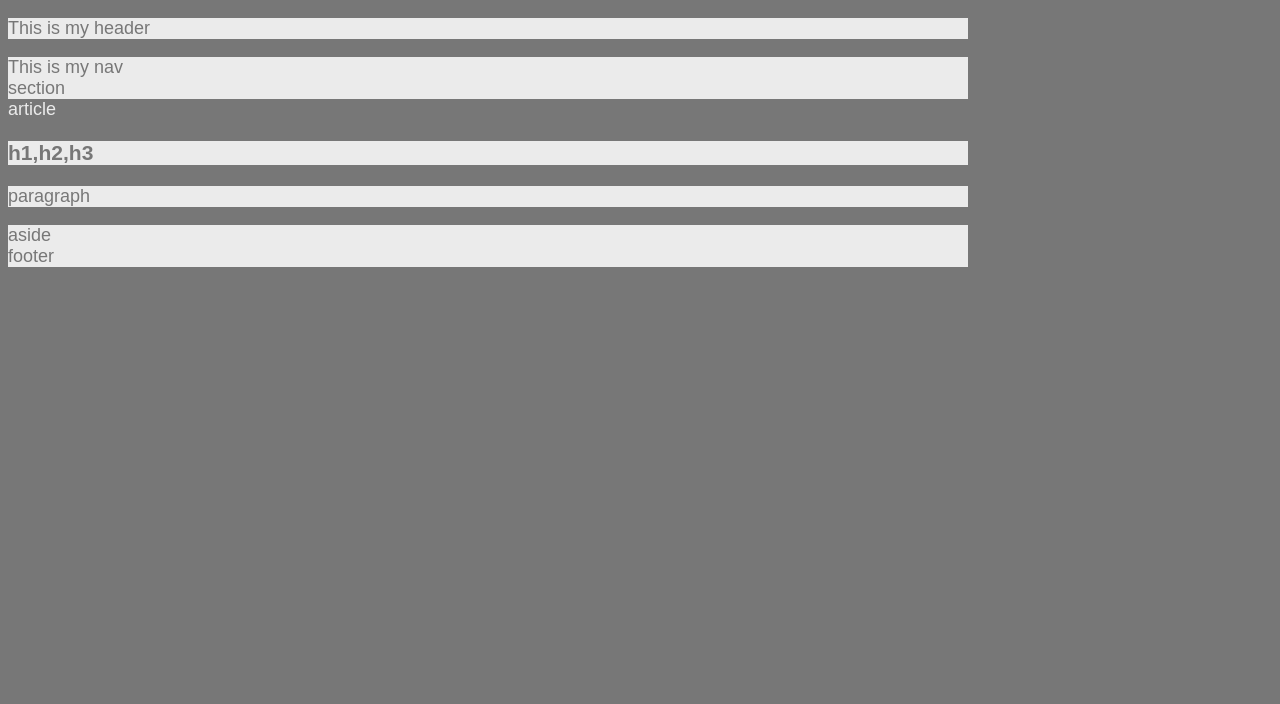
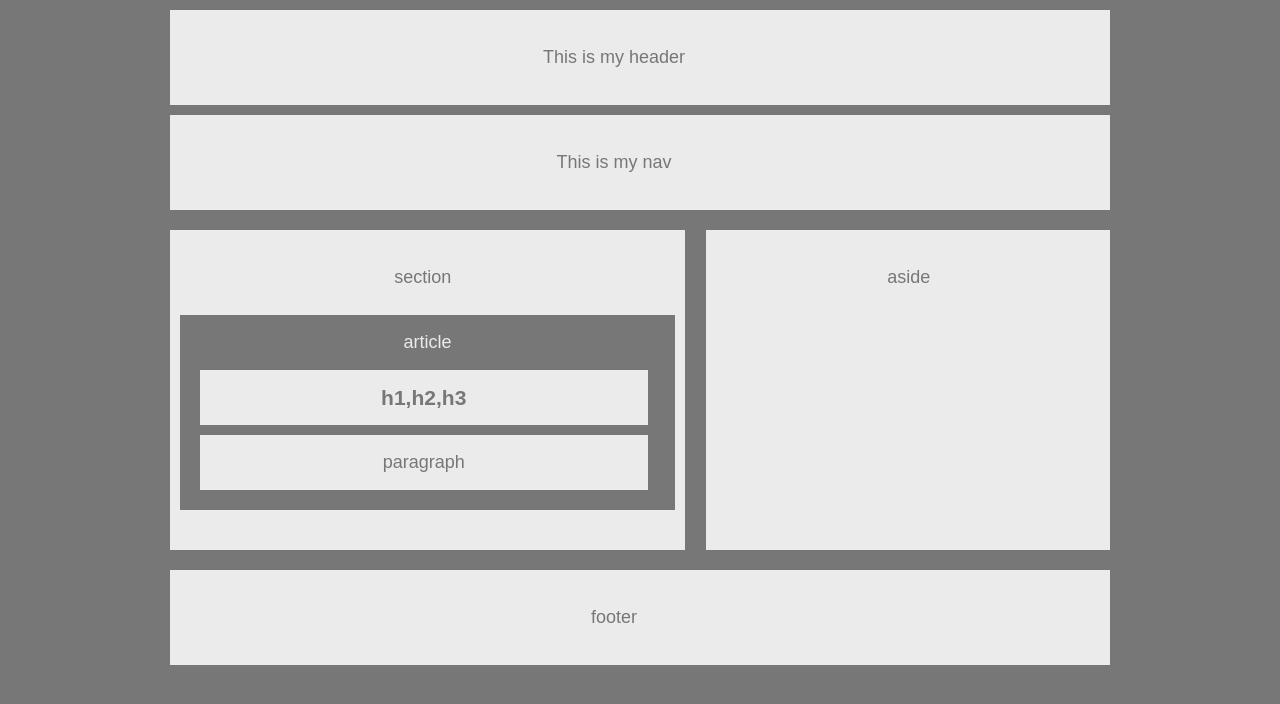
Before and after one commit to akolli1972/HWeasier-wireframe, a plain HTML site: page index.html in a window 1280 px wide. Drawn offline with Linux system fonts and the light colour scheme.

Commit message:
Final hw update week 1

```diff
--- a/index.html
+++ b/index.html
@@ -15,11 +15,11 @@
 
     </header>
     <nav>
-        This is my nav
+        <p>This is my nav</p>
     </nav>
     <section>
        <heading>
-           section
+           <p>section</p>
        </heading>
        <article>
            <heading>
@@ -36,12 +36,13 @@
     </section>
     <aside>
         <heading>
-            aside
+            <p>aside</p>
 
         </heading>
     </aside>
+    <div class="space"></div>
         <footer>
-            footer
+            <p>footer</p>
         </footer>
 
 </body>
--- a/style.css
+++ b/style.css
@@ -4,19 +4,55 @@ body{
     background: #777;
     width: 960px;
     font-size: 18px;
+    margin: auto;
+    line-height: 35px;
+
 }
 Header,nav,section,aside,footer{
     background: #ebebeb;
+    display: block;
+    padding: 10px;
+    margin: 10px;
+    text-align: center;
+
+
+}
+
+h1,p{
+    color: #777;
+    background: #ebebeb;
+    text-align: center;
+    width: 90%;
+    padding: 10px;
+    margin:10px;
+
 
 }
 article{
     color: #ebebeb;
-    background: #777;
-
-}
-h1,p{
-    color: #777;
-    background: #ebebeb;
+    background-color: #777;
+    padding: 10px;
 
 
 }
+aside{
+    float: right;
+    height: 300px;
+    width: 40%;
+    display:block;
+    overflow: hidden;
+
+
+}
+section{
+    float: left;
+    display: block;
+    width: 495px;
+    height: 300px;
+    overflow: hidden;
+
+}
+.space{
+    clear: both;
+
+}
```
